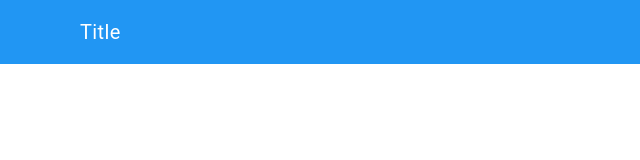
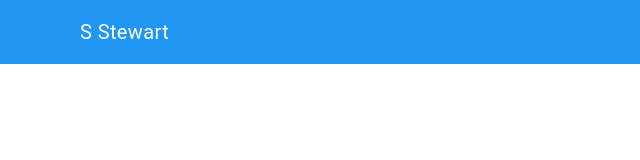
Before and after one commit to tildas-old-projects/tilda.github.io, a plain HTML site: page index.html in a window 1280 px wide. Shown: the full height of the page, 0-640 px from the left. Drawn offline with nearby package versions, Linux system fonts and the light colour scheme.

```diff
--- a/index.html
+++ b/index.html
@@ -17,7 +17,7 @@
   <header class="mdl-layout__header mdl-layout__header--scroll">
     <div class="mdl-layout__header-row">
       <!-- Title -->
-      <span class="mdl-layout-title">Title</span>
+      <span class="mdl-layout-title">S Stewart</span>
       <!-- Add spacer, to align navigation to the right -->
       <div class="mdl-layout-spacer"></div>
       <!-- Navigation -->
@@ -30,7 +30,7 @@
     </div>
   </header>
   <div class="mdl-layout__drawer">
-    <span class="mdl-layout-title">Title</span>
+    <span class="mdl-layout-title">S Stewart</span>
     <nav class="mdl-navigation">
       <a class="mdl-navigation__link" href="http://f4host.xyz">f4host</a>
       <a class="mdl-navigation__link" href="https://f4.k.vu">other thing</a>
```
